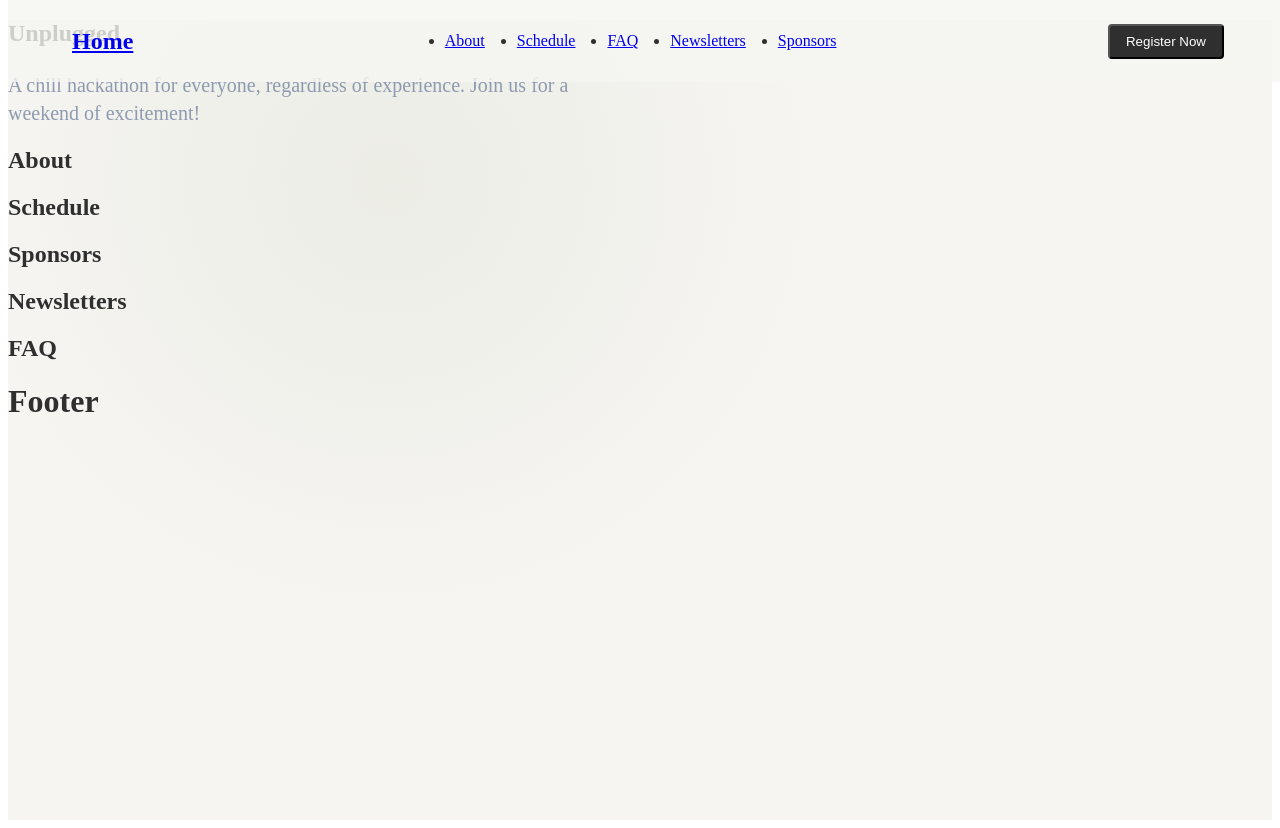
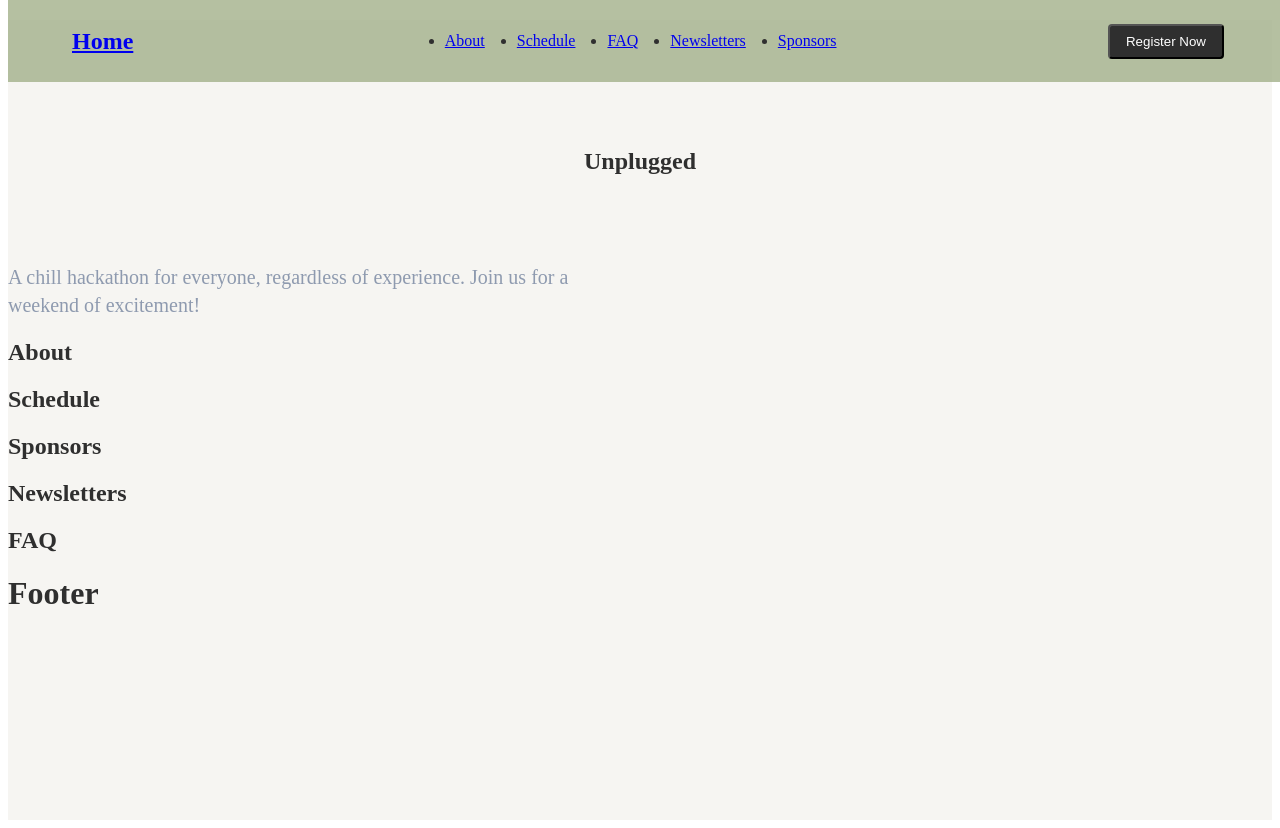
Before and after one commit to heonaliu/unplugged-hackathon, a React (Vite) app: page / in a window 1280 px wide. Built offline with nearby package versions, Linux system fonts and the light colour scheme.

Commit message:
navbar and css adjust? -- need to fix padding on the left

```diff
--- a/src/App.jsx
+++ b/src/App.jsx
@@ -11,8 +11,8 @@ function App() {
   return (
 
     <div className="relative min-h-screen bg-beige text-charcoal">
-      <div className="absolute inset-0 bg-[radial-gradient(circle_at_30%_20%,rgba(163,177,138,0.12),transparent_40%)]"></div>
-      <div className="relative z-10">
+
+      <div className="">
         <Navbar />
         <Hero />
         <About />
--- a/src/components/Navbar.jsx
+++ b/src/components/Navbar.jsx
@@ -4,7 +4,7 @@ export const Navbar = () => {
   const [open, setOpen] = useState(false);
 
   return (
-    <nav className="fixed top-0 w-full bg-beige/80 backdrop-blur border-b border-charcoal/10 z-50">
+    <nav className="fixed top-0 w-full bg-sage/80 backdrop-blur border-b border-charcoal/10 z-50">
       <div className="max-w-6xl mx-auto flex justify-between items-center px-6 py-4">
 
         {/* LOGO */}
--- a/src/sections/Hero.jsx
+++ b/src/sections/Hero.jsx
@@ -1,7 +1,7 @@
 export const Hero = () => {
   return (
     <section>
-      <h1>Unplugged</h1>
+      <h1 className="pt-32 pb-16 flex flex-col items-center text-center">Unplugged</h1>
       <p className="mt-6 text-lg md:text-xl text-bluegray max-w-xl">
         A chill hackathon for everyone, regardless of experience. Join us for a weekend of excitement!
       </p>
```
